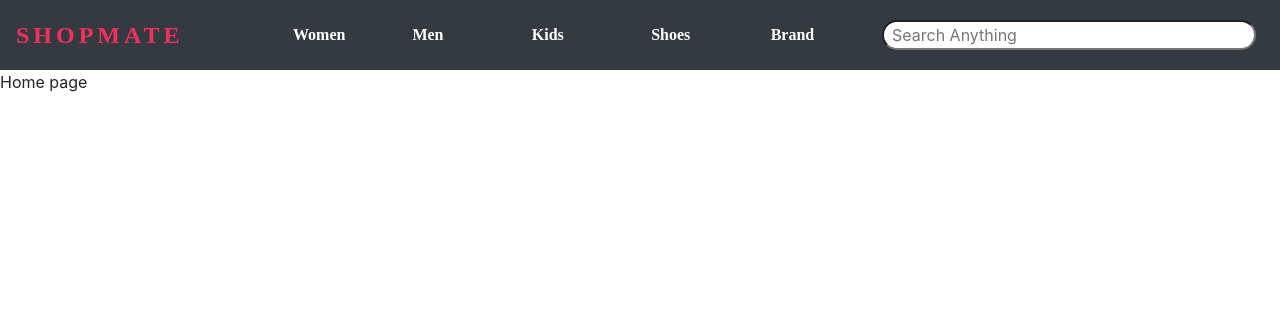
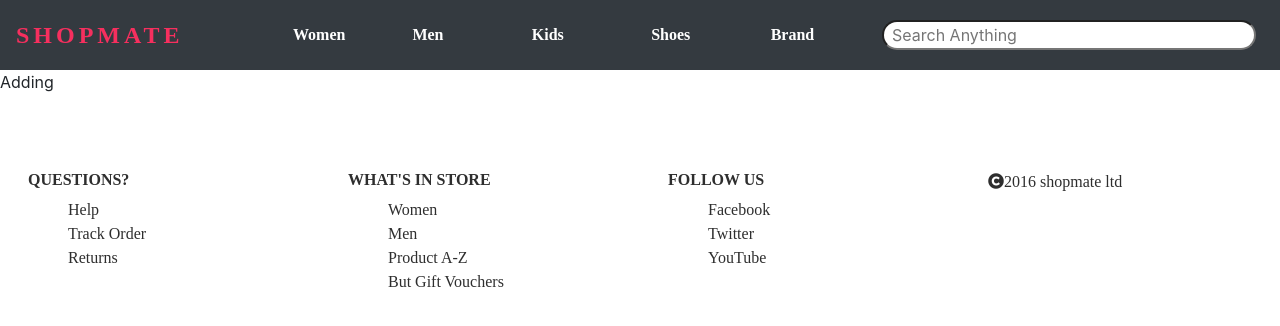
Before and after one commit to karagudisuma/shopmate, a React (Create React App) app: page / in a window 1280 px wide. Shown: the top 326 px of the page. Built offline with nearby package versions, Linux system fonts and the light colour scheme.

Commit message:
Footer component

```diff
--- a/src/App.js
+++ b/src/App.js
@@ -5,6 +5,7 @@ import {withErrorBoundary} from './ErrorPage';
 import { ProtectedRoutes } from './Routes/protectedRoutes';
 import { PublicRoutes } from './Routes/publicRoutes';
 import Header from './Header';
+import  Footer from './Footer';
 
 class App extends Component {
   constructor() {
@@ -14,10 +15,12 @@ class App extends Component {
   render() {
     return (
       <Fragment>
+
         <Header.components.Header />
         <Switch>
           <Route path="/" component={PublicRoutes} />
         </Switch>
+        <Footer.components.Footer />
       </Fragment>
     );
   }
--- /dev/null
+++ b/src/Footer/Components/Footer.js
@@ -0,0 +1,45 @@
+import React, { Fragment, Component } from 'react';
+import '../Styles/style.scss';
+import { withErrorBoundary } from '../../ErrorPage';
+
+class Footer extends Component {
+    constructor(props){
+        super(props);
+    }
+    render(){
+        return (
+            <div className='footer-container d-flex'>
+                <div className="footer-list">
+                    <h2 className="footer-heading">Questions?</h2>
+                    <ul>
+                        <li className="footer-text">Help</li>
+                        <li className="footer-text">Track Order</li>
+                        <li className="footer-text">Returns</li>
+                    </ul>
+                </div>
+                <div className="footer-list">
+                    <h2 className="footer-heading">What's in store</h2>
+                    <ul>
+                        <li className="footer-text">Women</li>
+                        <li className="footer-text">Men</li>
+                        <li className="footer-text">Product A-Z</li>
+                        <li className="footer-text">But Gift Vouchers</li>
+                    </ul>
+                </div>
+                <div className="footer-list">
+                    <h2 className="footer-heading">Follow us</h2>
+                    <ul>
+                        <li className="footer-text">Facebook</li>
+                        <li className="footer-text">Twitter</li>
+                        <li className="footer-text">YouTube</li>
+                    </ul>
+                </div>
+                <div className="footer-list">
+                    <p className="footer-text"><i class="fa fa-copyright"></i>2016 shopmate ltd</p>
+                </div>
+            </div>
+        )
+    }
+}
+
+export default withErrorBoundary(Footer);
--- /dev/null
+++ b/src/Footer/Components/index.js
@@ -0,0 +1 @@
+export { default as Footer } from './Footer';
--- /dev/null
+++ b/src/Footer/Styles/style.scss
@@ -0,0 +1,39 @@
+@import '../../Shared/common.scss';
+
+.footer-container{
+    width: 100%;
+    height: 120.5px;
+    background-color: $primary-color;
+}
+
+.footer-list{
+    flex: 1;
+    margin: 60px auto 60px 28px;
+    ul{
+        li{
+            list-style-type: none;
+        }
+    }
+}
+
+.footer-heading{
+    font-family: LucidaGrande;
+    font-size: 16px;
+    text-transform: uppercase;
+    font-weight: bold;
+    font-style: normal;
+    font-stretch: normal;
+    letter-spacing: normal;
+    color: $font-color-dark;
+
+}
+
+.footer-text{
+    font-family: OpenSans;
+    font-size: 16px;
+    font-weight: 300;
+    font-style: normal;
+    font-stretch: normal;
+    letter-spacing: normal;
+    color: $font-color-dark;
+}
--- /dev/null
+++ b/src/Footer/index.js
@@ -0,0 +1,4 @@
+import * as components from './Components';
+export default {
+  components
+};
--- a/src/Header/Styles/style.scss
+++ b/src/Header/Styles/style.scss
@@ -26,7 +26,7 @@
             font-stretch: normal;
             line-height: 2.4;
             letter-spacing: normal;
-            color: white;
+            color: $primary-color;
         }
     }
 }
--- a/src/Home/Components/Home.js
+++ b/src/Home/Components/Home.js
@@ -1,11 +1,18 @@
-import React, { Fragment } from 'react';
+import React, { Fragment, Component } from 'react';
 import '../Styles/style.scss';
 import { withErrorBoundary } from '../../ErrorPage';
 
-const About = () => (
-        <div>
-            <p>Home page</p>
-        </div>
-);
+class Home extends Component {
+    constructor(props){
+        super(props);
+    }
+    render(){
+        return (
+            <div>
+                <p>Adding</p>
+            </div>
+        )
+    }
+}
 
-export default withErrorBoundary(About);
+export default withErrorBoundary(Home);
--- a/src/Shared/common.scss
+++ b/src/Shared/common.scss
@@ -3,3 +3,5 @@ $primary-color: #ffffff;
 $secondary-color: #2e2e2e;
 
 $tertary-color: #f62f5e;
+
+$font-color-dark:  #2e2e2e;
```
